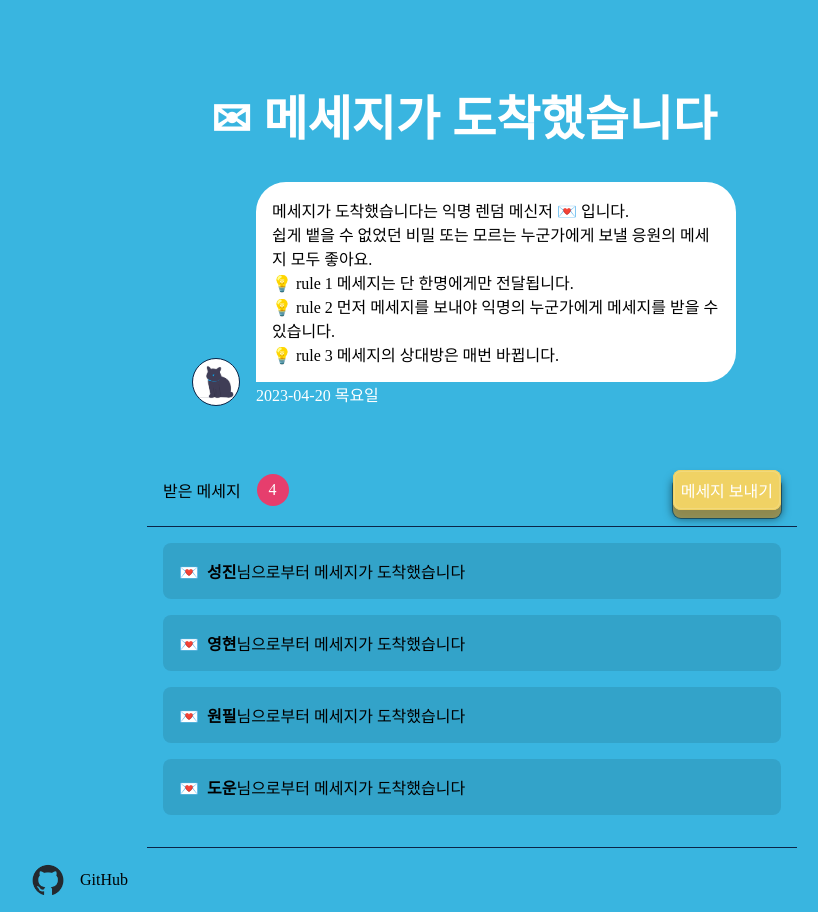
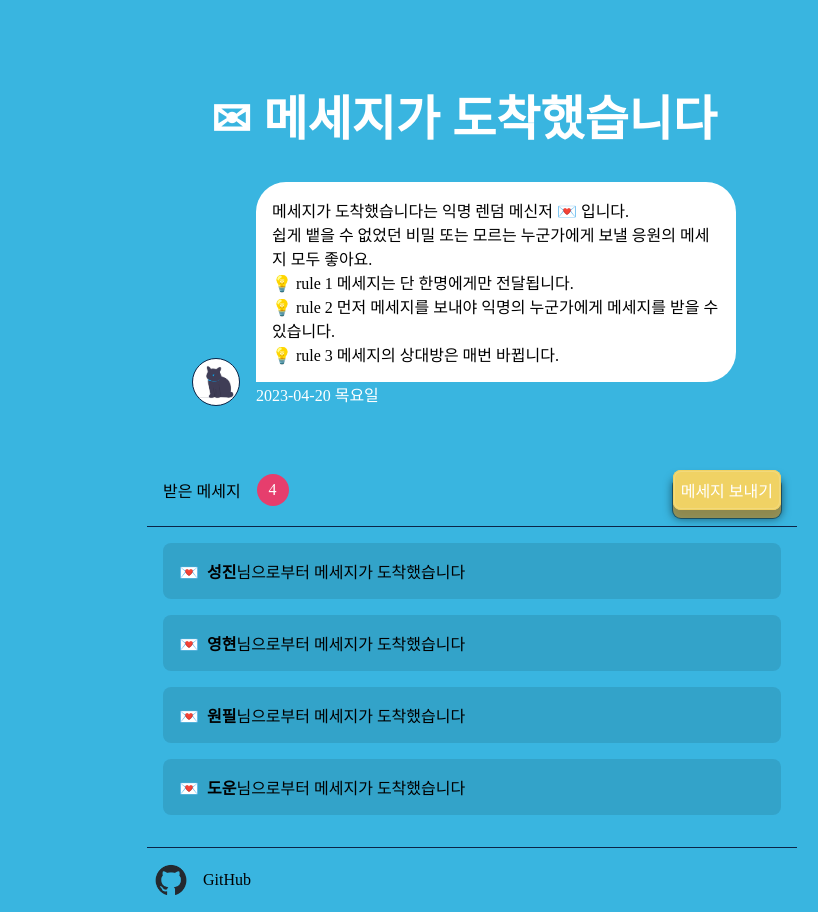
Before and after one commit to SJ0826/random-message-project, a React (Create React App) app: page / in a window 1280 px wide. Shown: the whole page, without its empty margins (176-994 px from the left). Built offline with nearby package versions, Linux system fonts and the light colour scheme; a web font is replaced by a local one.

Commit message:
Chore: add max-width to footer

```diff
--- a/src/components/Footer/_index.scss
+++ b/src/components/Footer/_index.scss
@@ -1,5 +1,6 @@
 .footer{
   width: 100%;
+  max-width: 650px;
   padding: 1rem;
   text-align: left;
 
--- a/src/style/main.css
+++ b/src/style/main.css
@@ -189,6 +189,7 @@ button {
 
 .footer {
   width: 100%;
+  max-width: 650px;
   padding: 1rem;
   text-align: left;
 }
```
Also changed, not shown: 1 other file (tests, documents, lock files or other folders).
